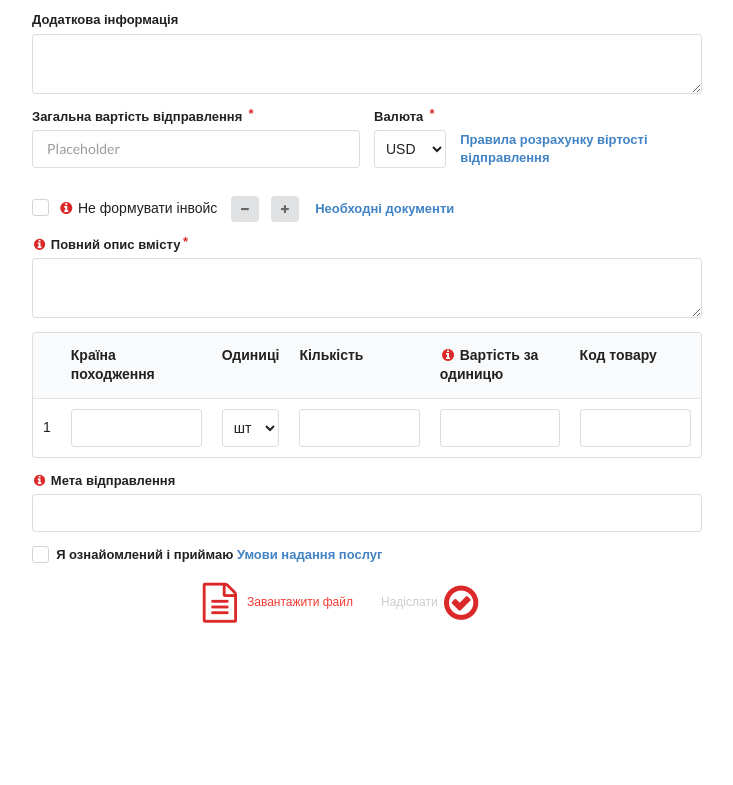
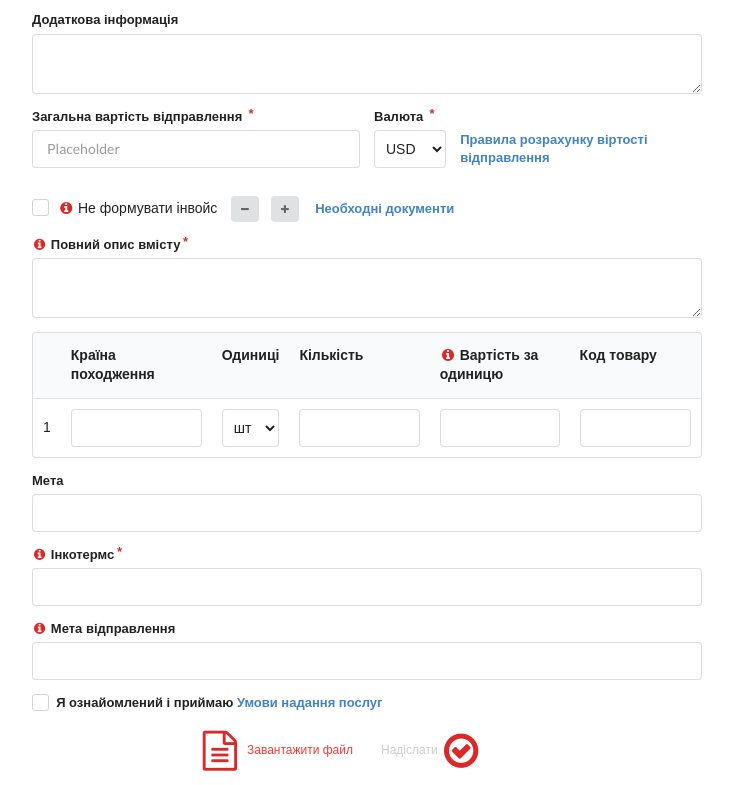
Before and after one commit to coderiver/npform, a website: page site/step_4.html in a window 1280 px wide. Shown: the part 753-1538 px from the top of the page, without its empty margins (273-1006 px from the left). Before the commit the page ends 1390 px from the top, so only its background shows below. Drawn offline with Linux system fonts and the light colour scheme; files whose address does not match are found by name.

Commit message:
step_4 upd

```diff
--- a/site/step_4.html
+++ b/site/step_4.html
@@ -314,6 +314,16 @@
 					</table>
 				</div>
 				<div class="field">
+					<label>Мета</label>
+					<input type="text">
+				</div>
+				<div class="field required">
+					<label><span class="ui icon js-tooltip" data-content="Lorem ipsum dolor sit amet, consectetur adipisicing elit.">
+						  <i class="info circle icon red"></i>
+						</span>Інкотермс</label>
+					<input type="text">
+				</div>
+				<div class="field">
 					<label><span class="ui icon js-tooltip" data-content="Lorem ipsum dolor sit amet, consectetur adipisicing elit.">
 						  <i class="info circle icon red"></i>
 						</span>Мета відправлення</label>
```
Also changed, not shown: src/step_4.html (+10 -0 lines).
